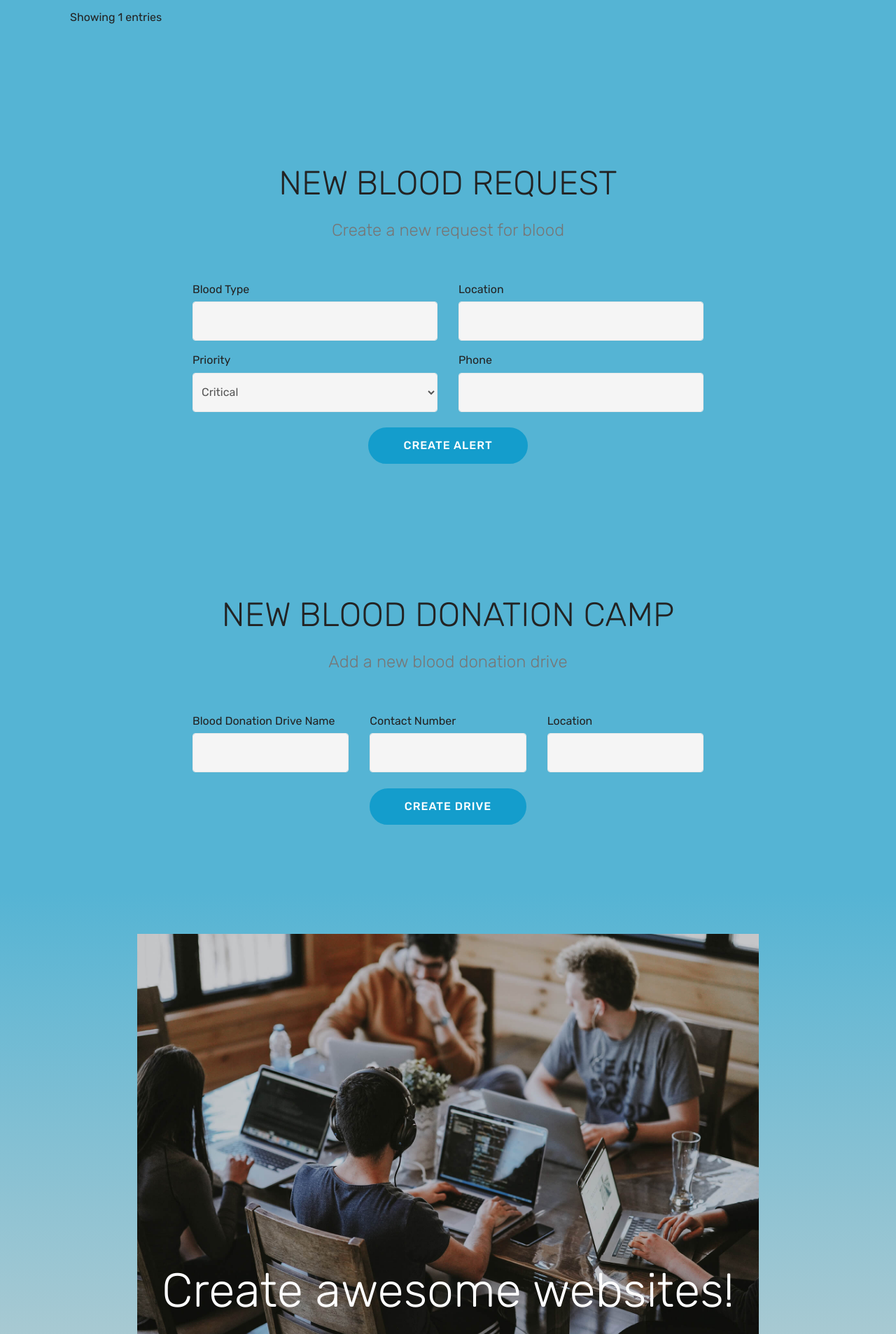
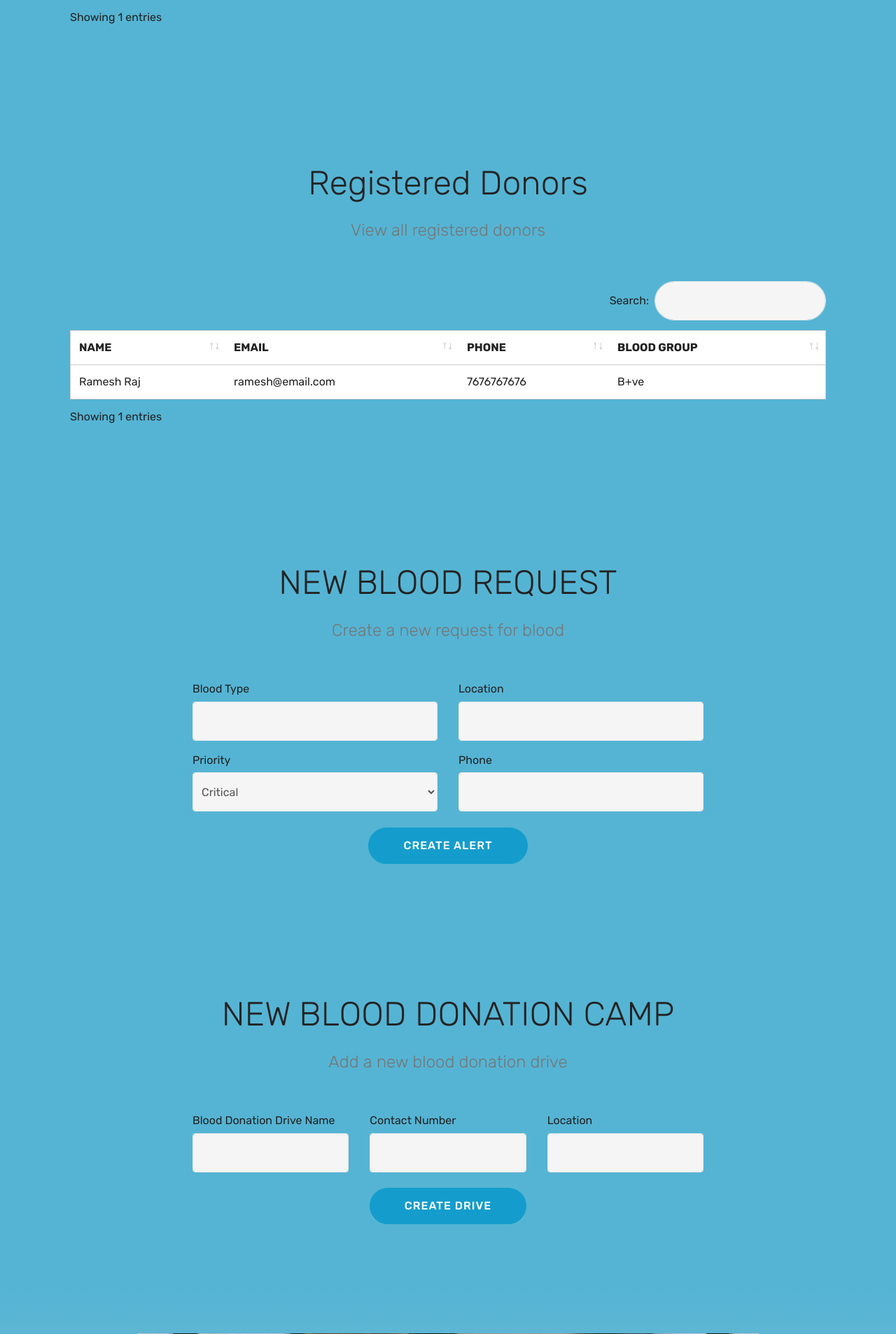
Before and after one commit to srujandeshpande/blood-bridge, a Flask app: page /org_dash in a window 1280 px wide. Shown: the part 1000-2907 px from the top of the page at 70% size. Run offline with Flask 2, Linux system fonts and the light colour scheme; data that the repository does not hold is empty; parts of the project's set-up code (start-up, migrations or seed data) failed here and were passed over; some libraries are stand-ins or nearby versions; some web fonts are replaced.

Commit message:
donor view

```diff
--- a/app.py
+++ b/app.py
@@ -96,6 +96,20 @@ def get_drive():
 	data1['count'] = y
 	return data1
 
+#Get donors
+@app.route('/get_donors', methods=['POST'])
+def get_donors():
+	Donor_Data = pymongo.collection.Collection(db, 'Donor_Data')
+	data = json.loads(dumps(Donor_Data.find()))
+	data1 = {}
+	y = 0
+	data1['count'] = 0
+	for x in data:
+		data1["record"+str(y)] = x
+		y+=1
+	data1['count'] = y
+	return data1
+
 #Org login
 @app.route('/org_login', methods=['POST'])
 def org_login():
--- a/static/js/orgdash.js
+++ b/static/js/orgdash.js
@@ -10,6 +10,20 @@ $(function(){
         var r = "record";
         for (var i=0;i<count;i++){
           $("#alertTable").append("<tr><td class='body-item mbr-fonts-style display-7'>"+msg[r+i]['type']+"</td><td class='body-item mbr-fonts-style display-7'>"+msg[r+i]['location']+"</td><td class='body-item mbr-fonts-style display-7'>"+msg[r+i]['priority']+"</td><td class='body-item mbr-fonts-style display-7'>"+msg[r+i]['phone']+"</td></tr>");
+        }
+      }
+  });
+
+  $.ajax({
+      url:'/get_donors',
+      type:'post',
+      data:"",
+      async: true,
+      success:function(msg){
+        var count = msg['count'];
+        var r = "record";
+        for (var i=0;i<count;i++){
+          $("#donorTable").append("<tr><td class='body-item mbr-fonts-style display-7'>"+msg[r+i]['name']+"</td><td class='body-item mbr-fonts-style display-7'>"+msg[r+i]['email']+"</td><td class='body-item mbr-fonts-style display-7'>"+msg[r+i]['phone']+"</td><td class='body-item mbr-fonts-style display-7'>"+msg[r+i]['bloodgroup']+"</td></tr>");
         }
       }
   });
--- a/templates/orgdashboard.html
+++ b/templates/orgdashboard.html
@@ -181,6 +181,69 @@
 
 
             <tr><td class="body-item mbr-fonts-style display-7">Test Drive</td><td class="body-item mbr-fonts-style display-7">9898989898</td><td class="body-item mbr-fonts-style display-7">Bengaluru</td></tr>
+
+
+            </tbody>
+          </table>
+        </div>
+        <div class="container table-info-container">
+          <div class="row info">
+            <div class="col-md-6">
+              <div class="dataTables_info mbr-fonts-style display-7">
+                <span class="infoBefore">Showing</span>
+                <span class="inactive infoRows"></span>
+                <span class="infoAfter">entries</span>
+                <span class="infoFilteredBefore">(filtered from</span>
+                <span class="inactive infoRows"></span>
+                <span class="infoFilteredAfter"> total entries)</span>
+              </div>
+            </div>
+            <div class="col-md-6"></div>
+          </div>
+        </div>
+      </div>
+    </div>
+</section>
+
+
+<section class="section-table cid-rVhxqFOU9A" id="table1-r">
+
+
+
+  <div class="container container-table">
+      <h2 class="mbr-section-title mbr-fonts-style align-center pb-3 display-2">Registered Donors</h2>
+      <h3 class="mbr-section-subtitle mbr-fonts-style align-center pb-5 mbr-light display-5">
+            View all registered  donors</h3>
+      <div class="table-wrapper">
+        <div class="container">
+          <div class="row search">
+            <div class="col-md-6"></div>
+            <div class="col-md-6">
+                <div class="dataTables_filter">
+                  <label class="searchInfo mbr-fonts-style display-7">Search:</label>
+                  <input class="form-control input-sm" disabled="">
+                </div>
+            </div>
+          </div>
+        </div>
+
+        <div class="container scroll">
+          <table class="table isSearch" cellspacing="0">
+            <thead>
+              <tr class="table-heads ">
+
+
+              <th class="head-item mbr-fonts-style display-7">NAME</th>
+              <th class="head-item mbr-fonts-style display-7">EMAIL</th>
+              <th class="head-item mbr-fonts-style display-7">PHONE</th>
+              <th class="head-item mbr-fonts-style display-7">BLOOD GROUP</th>
+            </tr>
+            </thead>
+
+            <tbody id="donorTable">
+
+
+            <tr><td class="body-item mbr-fonts-style display-7">Ramesh Raj</td><td class="body-item mbr-fonts-style display-7">ramesh@email.com</td><td class="body-item mbr-fonts-style display-7">7676767676</td><td class="body-item mbr-fonts-style display-7">B+ve</td></tr>
 
 
             </tbody>
```
Also changed, not shown: templates/index.html (+4 -4 lines).
